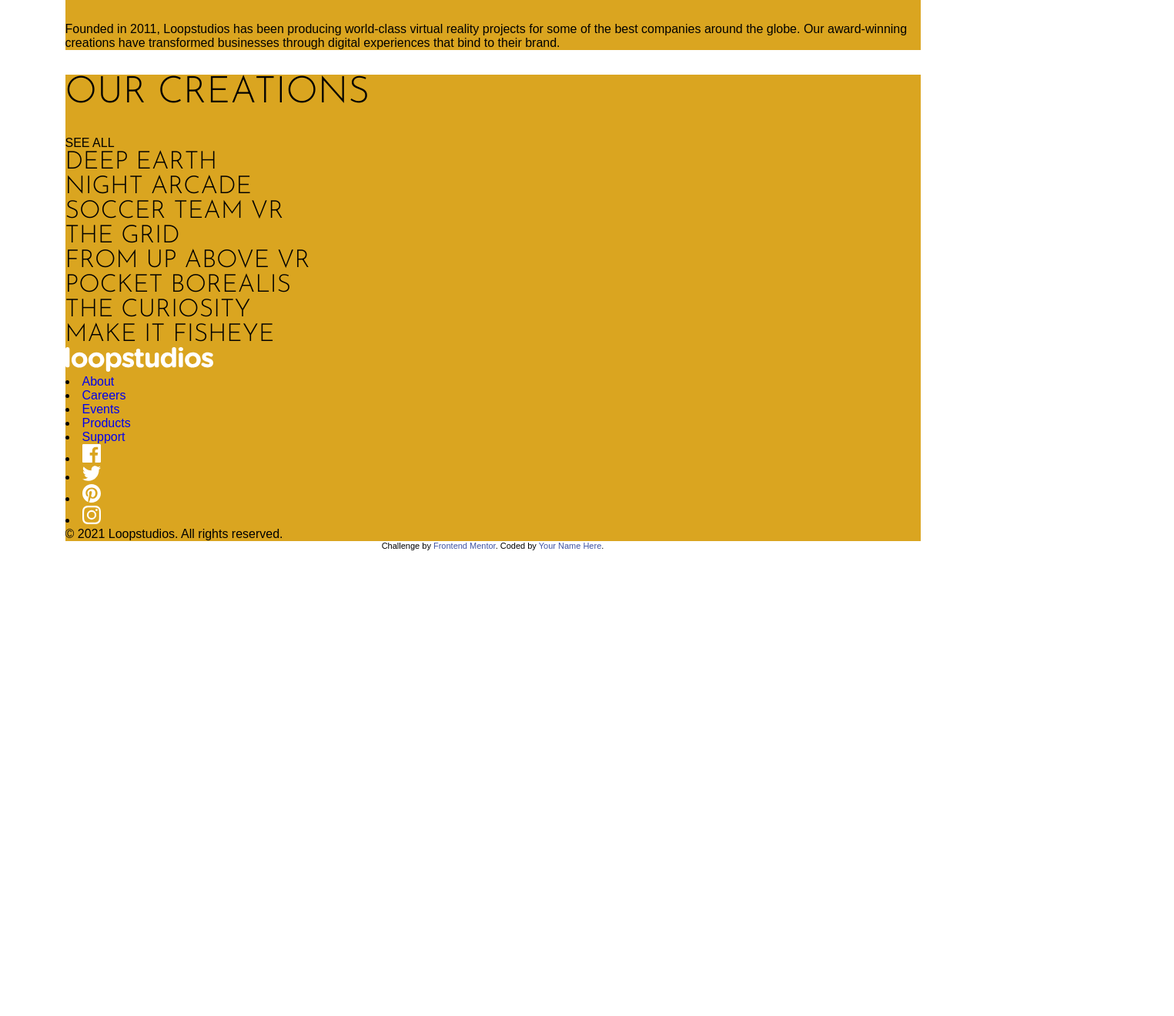
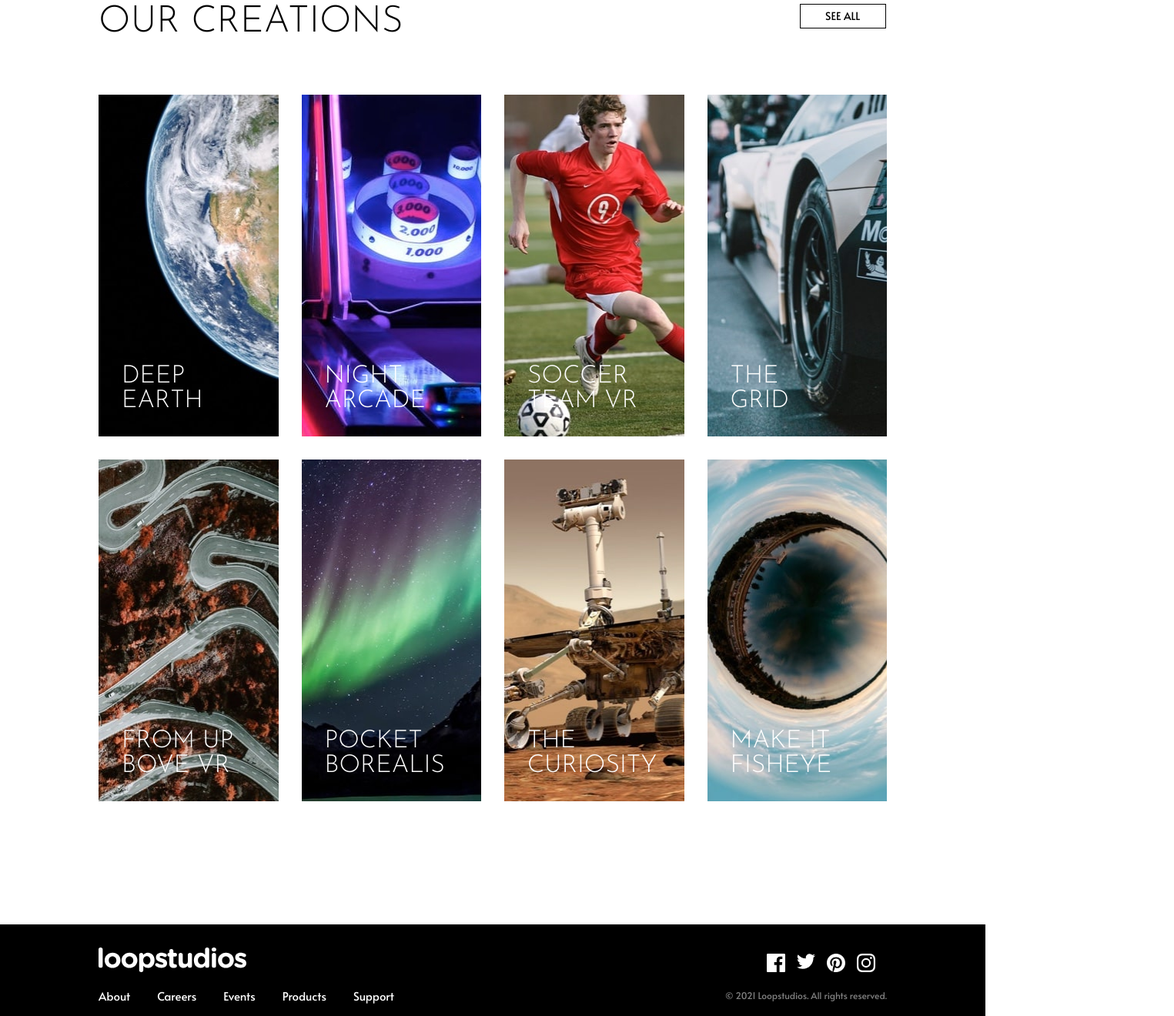
Before and after one commit to msantosnv/loopstudios-frontmentor, a plain HTML site: page index.html in a window 1280 px wide. Shown: the part 1480-2800 px from the top of the page at 77% size, 1525 px wide, since content can reach past the window. Before the commit the page ends 2195 px from the top, so only its background shows below. Drawn offline with Linux system fonts and the light colour scheme.

Commit message:
conclusão desktop

```diff
--- a/assets/css/style.css
+++ b/assets/css/style.css
@@ -2,11 +2,8 @@
 
 @import url("https://fonts.googleapis.com/css2?family=Alata&display=swap");
 
-/*
-  font-family: "Josefin Sans", sans-serif;
+body {
   font-family: "Alata", sans-serif;
-*/
-body {
 }
 
 h1 {
@@ -15,6 +12,7 @@ h1 {
   line-height: 48px;
   font-weight: 300;
   text-transform: uppercase;
+  margin: 0;
 }
 
 h2 {
@@ -23,13 +21,248 @@ h2 {
   line-height: 32px;
   font-weight: 300;
   text-transform: uppercase;
+  margin: 0;
 }
 
+p {
+  font-size: 15px;
+  line-height: 25px;
+  color: #808080;
+}
 .container {
-  width: 1111px;
+  width: 1024px;
   margin: 0 auto;
-  background-color: goldenrod;
 }
+
+#top {
+  padding-top: 70px;
+  width: 100%;
+  height: 650px;
+  background: url(../images/desktop/image-hero.jpg) no-repeat;
+  background-size: cover;
+}
+
+#top .container {
+  display: flex;
+  flex-direction: row;
+}
+#logo {
+  width: 45%;
+  height: 35px;
+  padding: 10px 0 0 20px;
+  font-family: "Alata", sans-serif;
+}
+
+#menu {
+  display: block;
+  width: 55%;
+  height: 35px;
+  padding: 15px 0 0 200px;
+}
+#menu li {
+  float: left;
+  padding-left: 32px;
+  list-style-type: none;
+}
+
+#menu li a {
+  color: white;
+  font-family: "Alata", sans-serif;
+  font-size: 15px;
+}
+#menu li a:hover {
+  border-bottom: 2px solid white;
+}
+
+.banner {
+  width: 1024px;
+  margin: 0 auto;
+}
+.banner__item {
+  font-family: "Josefin Sans", sans-serif;
+  font-size: 72px;
+  line-height: 70px;
+  font-weight: 300;
+  margin: 200px 0 0 20px;
+  width: 450px;
+  border: 1px solid #fff;
+  padding: 40px;
+  color: #fff;
+}
+
+#leader {
+  margin-top: 160px;
+}
+
+.featured img {
+  width: 60%;
+}
+
+.content {
+  background-color: white;
+  padding: 70px 5px 0 70px;
+  position: relative;
+  z-index: 2;
+  margin: -270px 0 0 480px;
+  width: 445px;
+}
+
+#creations {
+  margin-top: 185px;
+}
+
+.creations__top {
+  display: flex;
+  flex-direction: row;
+  margin-bottom: 70px;
+}
+
+.btn {
+  padding: 5px;
+  border: 1px solid black;
+  width: 100px;
+  height: 20px;
+  text-align: center;
+  font-size: 14px;
+  justify-content: center;
+  margin-left: 515px;
+  cursor: pointer;
+}
+
+.btn:hover {
+  background-color: black;
+  color: white;
+}
+
+#list__creations--first,
+#list__creations--second {
+  display: flex;
+  margin-bottom: 30px;
+}
+#list__creations--first h2 {
+  color: white;
+  font-size: 32px;
+  padding: 350px 0px 30px 30px;
+}
+#list__creations--second h2 {
+  color: white;
+  font-size: 32px;
+  padding: 350px 0px 30px 30px;
+}
+#list__creations--first h2:hover {
+  background-color: rgba(255, 255, 255, 0.6);
+  cursor: pointer;
+  color: #000;
+}
+#list__creations--second h2:hover {
+  background-color: rgba(255, 255, 255, 0.6);
+  cursor: pointer;
+  color: #000;
+}
+
+.list__creations--item1 {
+  background: url(../images/desktop/image-deep-earth.jpg) no-repeat;
+  width: 256px;
+  margin-right: 30px;
+}
+
+.list__creations--item2 {
+  background: url(../images/desktop/image-night-arcade.jpg) no-repeat;
+  width: 256px;
+  margin-right: 30px;
+}
+.list__creations--item3 {
+  background: url(../images/desktop/image-soccer-team.jpg) no-repeat;
+  width: 256px;
+  margin-right: 30px;
+}
+
+.list__creations--item4 {
+  background: url(../images/desktop/image-grid.jpg) no-repeat;
+  width: 256px;
+}
+
+.list__creations--item5 {
+  background: url(../images/desktop/image-from-above.jpg) no-repeat;
+  width: 256px;
+  margin-right: 30px;
+}
+.list__creations--item6 {
+  background: url(../images/desktop/image-pocket-borealis.jpg) no-repeat;
+  width: 256px;
+  margin-right: 30px;
+}
+.list__creations--item7 {
+  background: url(../images/desktop/image-curiosity.jpg) no-repeat;
+  width: 256px;
+  margin-right: 30px;
+}
+
+.list__creations--item8 {
+  background: url(../images/desktop/image-fisheye.jpg) no-repeat;
+  width: 256px;
+}
+
+#footer {
+  width: 100%;
+  background-color: black;
+  color: white;
+  list-style-type: none;
+  margin-top: 160px;
+}
+
+#footer .container {
+  display: flex;
+  flex-direction: row;
+  padding: 30px 0;
+}
+
+#column__right {
+  width: 60%;
+}
+
+#footer__menu {
+  display: block;
+  list-style-type: none;
+  margin-top: 14px;
+}
+#footer__menu li {
+  float: left;
+}
+#footer__menu a {
+  color: white;
+  font-size: 15px;
+  line-height: 25px;
+  margin-right: 35px;
+}
+
+#column__left {
+  width: 40%;
+  display: flex;
+  flex-direction: column;
+  justify-content: flex-end;
+}
+#sociais {
+  display: block;
+  list-style-type: none;
+  width: 100%;
+}
+#sociais li {
+  margin-right: 15px;
+  cursor: pointer;
+  float: right;
+}
+
+#copy {
+  width: 100%;
+  text-align: right;
+  margin-top: 14px;
+}
+
+#copy p {
+  font-size: 12px;
+}
+
 .attribution {
   font-size: 11px;
   text-align: center;
--- a/index.html
+++ b/index.html
@@ -5,14 +5,11 @@
   <meta charset="UTF-8">
   <meta name="viewport" content="width=device-width, initial-scale=1.0">
   <!-- displays site properly based on user's device -->
-
   <link rel="icon" type="image/png" sizes="32x32" href="./images/favicon-32x32.png">
   <link rel="stylesheet" href="assets/css/reset.css">
   <link rel="stylesheet" href="assets/css/normalize.css">
   <link rel="stylesheet" href="assets/css/style.css">
-
   <title>Frontend Mentor | Loopstudios landing page</title>
-
 </head>
 
 <body>
@@ -22,66 +19,88 @@
         <img src="assets/images/logo.svg" alt="Logo Loopstudios">
       </div>
       <nav id="menu">
+        <ul>
           <li><a href="#">About</a></li>
           <li><a href="#">Careers</a></li>
           <li><a href="#">Events</a></li>
           <li><a href="#">Products</a></li>
           <li><a href="#">Support</a></li>
+        </ul>
       </nav>
-
-      <div id="banner">
+    </div>
+    <div class="banner">
       <div class="banner__item">
-          <img src="assets/images/desktop/image-hero.jpg" alt="Immersive experiences that deliver">
         <h1>Immersive experiences that deliver</h1>
+      </div>
+    </div>
+  </section>
+  <section id="leader">
+    <div class="container">
+      <div class="featured">
+        <img src="assets/images/desktop/image-interactive.jpg" alt="The leader in interactive VR">
+      </div>
+      <div class="content">
+        <h1>The leader in interactive VR</h1>
+        <p>Founded in 2011, Loopstudios has been producing world-class virtual reality
+          projects for some of the best companies around the globe. Our award-winning
+          creations have transformed businesses through digital experiences that bind
+          to their brand.
+        </p>
+      </div>
+    </div>
+  </section>
+  <section id="creations">
+    <div class="container">
+      <div class="creations__top">
+        <h1>OUR CREATIONS</h1>
+        <div class="btn">SEE ALL</div>
+      </div>
+      <div id="list__creations--first">
+        <div class="list__creations--item1">
+          <a href="#">
+            <h2>Deep <br>earth</h2>
+          </a>
+        </div>
+        <div class="list__creations--item2">
+          <a href="#">
+            <h2>Night arcade</h2>
+          </a>
+        </div>
+        <div class="list__creations--item3">
+          <a href="#">
+            <h2>Soccer team VR</h2>
+          </a>
+        </div>
+        <div class="list__creations--item4">
+          <a href="#">
+            <h2>The <br>grid</h2>
+          </a>
+        </div>
+      </div>
+      <div id="list__creations--second">
+        <div class="list__creations--item5">
+          <a href="#">
+            <h2>From up<br>bove VR</h2>
+          </a>
+        </div>
+        <div class="list__creations--item6">
+          <a href="#">
+            <h2>Pocket borealis</h2>
+          </a>
+        </div>
+        <div class="list__creations--item7">
+          <a href="#">
+            <h2>The curiosity</h2>
+          </a>
+        </div>
+        <div class="list__creations--item8">
+          <a href="#">
+            <h2>Make it fisheye</h2>
+          </a>
         </div>
       </div>
     </div>
   </section>
-
-  <section id="leader">
-    <div class="container">
-      <img src="assets/images/desktop/image-interactive.jpg" alt="The leader in interactive VR">
-      <h1>The leader in interactive VR</h1>
-      <p>Founded in 2011, Loopstudios has been producing world-class virtual reality
-        projects for some of the best companies around the globe. Our award-winning
-        creations have transformed businesses through digital experiences that bind
-        to their brand.</p>
-    </div>
-
-  </section>
-  <section id="creations">
-    <div class="container">
-      <h1>OUR CREATIONS</h1>
-      <div class="btn">SEE ALL</div>
-      <div id="list__creations">
-        <div class="list__creations--item1">
-          <h2>Deep earth</h2>
-        </div>
-        <div class="list__creations--item2">
-          <h2>Night arcade</h2>
-        </div>
-        <div class="list__creations--item3">
-          <h2>Soccer team VR</h2>
-        </div>
-        <div class="list__creations--item4">
-          <h2>The grid</h2>
-        </div>
-        <div class="list__creations--item5">
-          <h2>From up above VR</h2>
-        </div>
-        <div class="list__creations--item6">
-          <h2>Pocket borealis</h2>
-        </div>
-        <div class="list__creations--item7">
-          <h2>The curiosity</h2>
-        </div>
-        <div class="list__creations--item8">
-          <h2>Make it fisheye</h2>
-        </div>
-      </div>
-    </div>
-  </section>
-
   <section id="footer">
     <div class="container">
       <div id="column__right">
@@ -89,20 +108,28 @@
           <img src="assets/images/logo.svg" alt="Logo Loopstudios">
         </div>
         <nav id="footer__menu">
+          <ul>
             <li><a href="#">About</a></li>
             <li><a href="#">Careers</a></li>
             <li><a href="#">Events</a></li>
             <li><a href="#">Products</a></li>
             <li><a href="#">Support</a></li>
+          </ul>
         </nav>
       </div>
-
       <div id="column__left">
         <div id="sociais">
-          <li><a href="https://facebook.com"><img src="assets/images/icon-facebook.svg" alt="Facebook"></a></li>
-          <li><a href="https://twitter.com"><img src="assets/images/icon-twitter.svg" alt="Twitter"></a></li>
-          <li><a href="https://pinterest.com"><img src="assets/images/icon-pinterest.svg" alt="Pinterest"></a></li>
-          <li><a href="https://instagram.com"><img src="assets/images/icon-instagram.svg" alt="Instagram"></a></li>
+          <ul>
+            <li><a href="https://instagram.com" target="_blank"><img src="assets/images/icon-instagram.svg"
+                  alt="Instagram"></a></li>
+            <li><a href="https://pinterest.com" target="_blank"><img src="assets/images/icon-pinterest.svg"
+                  alt="Pinterest"></a></li>
+            <li><a href="https://twitter.com" target="_blank"><img src="assets/images/icon-twitter.svg"
+                  alt="Twitter"></a>
+            </li>
+            <li><a href="https://facebook.com" target="_blank"><img src="assets/images/icon-facebook.svg"
+                  alt="Facebook"></a></li>
+          </ul>
         </div>
         <div id="copy">
           <p>© 2021 Loopstudios. All rights reserved.</p>
@@ -110,9 +137,10 @@
       </div>
     </div>
   </section>
+
   <div class="attribution">
     Challenge by <a href="https://www.frontendmentor.io?ref=challenge" target="_blank">Frontend Mentor</a>.
-    Coded by <a href="#">Your Name Here</a>.
+    Coded by <a href="#">Mônica Santos</a>.
   </div>
 </body>
 
```
Lines whose indentation alone changed are shown as unchanged.
